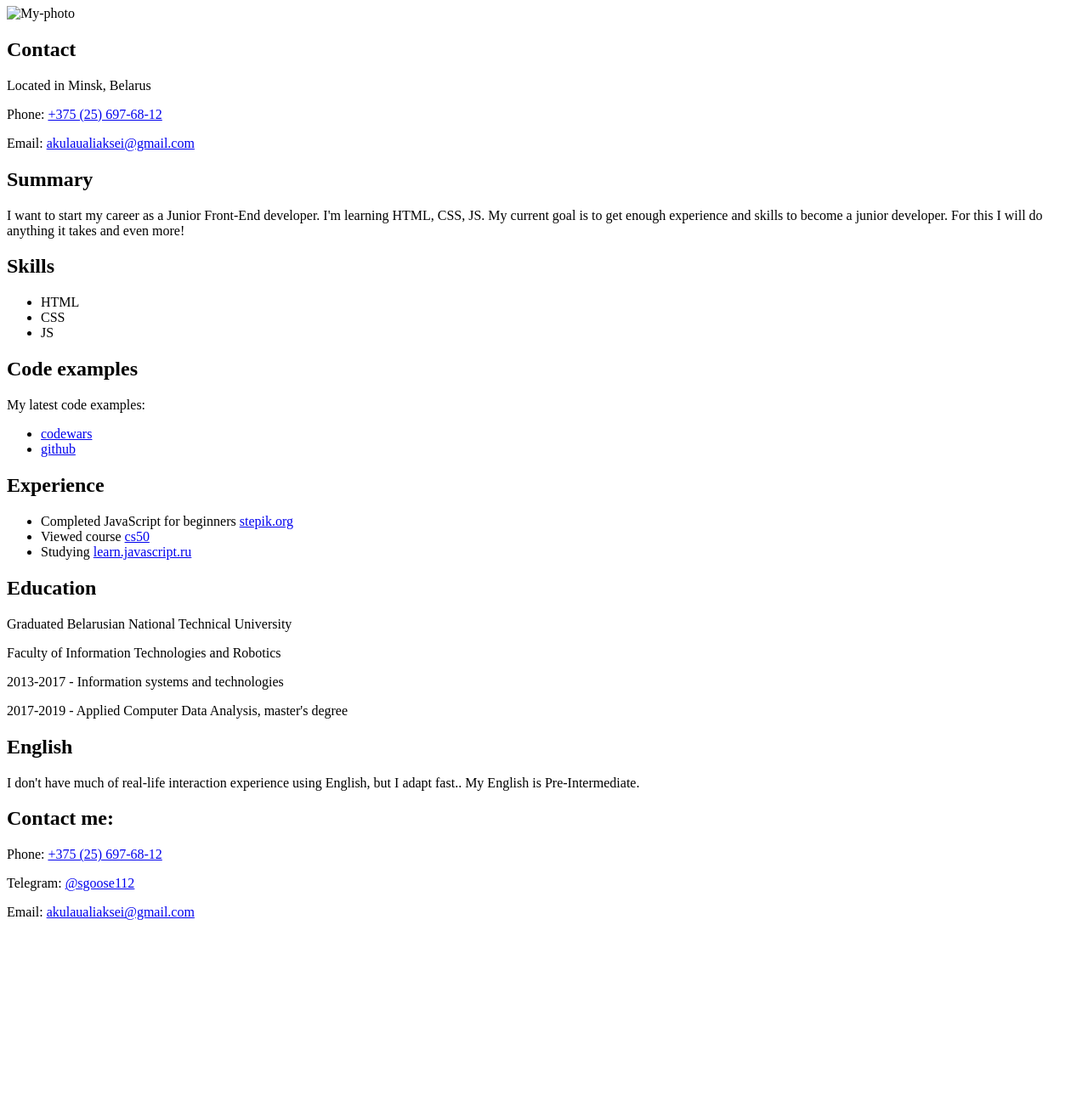
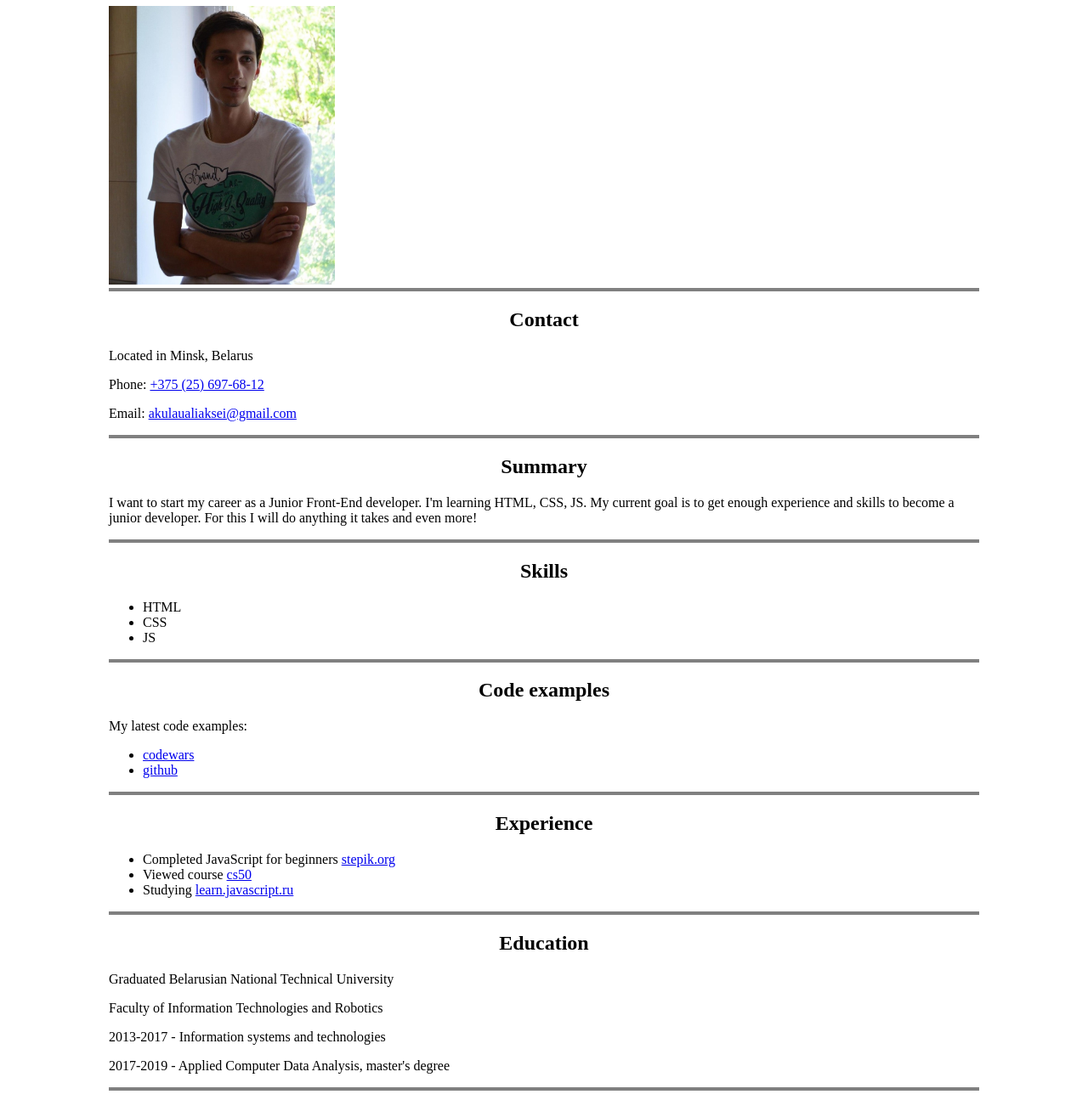
Before and after one commit to akulaualiaksei/rsschool-cv, a plain HTML site: page index.html in a window 1280 px wide. Shown: the part 73-1368 px from the top of the page at 85% size. Before the commit the page ends 1172 px from the top, so only its background shows below. Drawn offline with Linux system fonts and the light colour scheme.

Commit message:
feat: add photo and style.css

```diff
--- /dev/null
+++ b/assets/style.css
@@ -0,0 +1,19 @@
+body {
+    max-width: 1024px;
+    margin: auto;
+}
+section {
+    border-top: 4px solid grey;
+}
+h2 {
+    text-align: center;
+}
+
+.photo {
+    width: 26%;
+}
+
+.contact-footer {
+    display: flex;
+    justify-content: space-between;
+}
--- a/index.html
+++ b/index.html
@@ -4,7 +4,7 @@
     <meta charset="utf-8">
     <meta http-equiv="x-ua-compatible" content="ie=edge">
 
-    <link href="style.css" rel="stylesheet">
+    <link href="assets/style.css" rel="stylesheet">
     <title>Aliaksei Akulau CV</title>
 </head>
 <body>
```
Also changed, not shown: assets/Photo.jpg (added).
